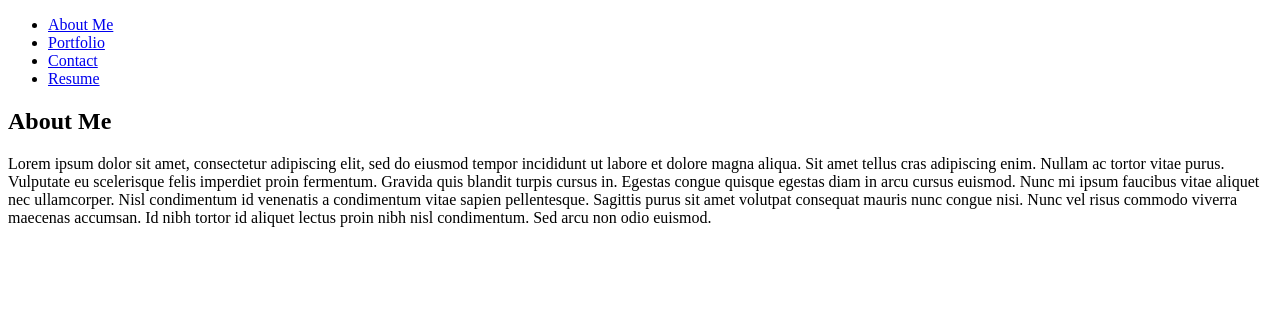
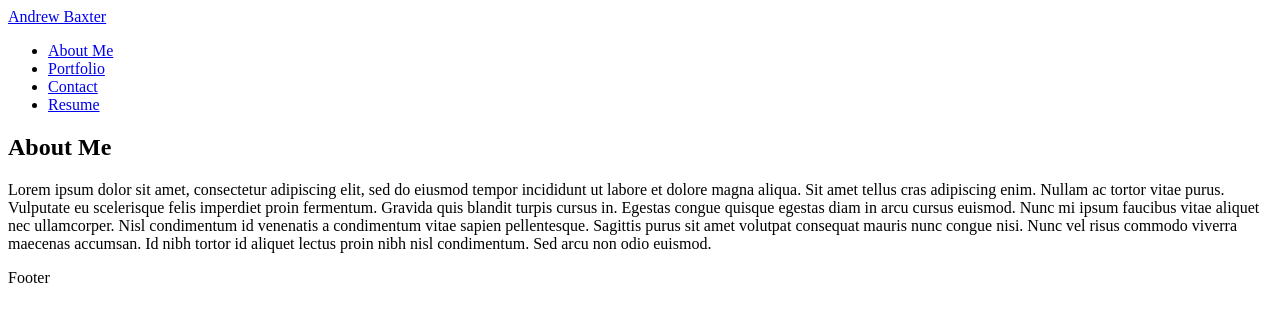
Before and after one commit to asbaxter/react-portfolio, a React (Create React App) app: page / in a window 1280 px wide. Shown: the top 322 px of the page. Built offline with nearby package versions, Linux system fonts and the light colour scheme.

Commit message:
navigation now conditionally renders content of webpage

```diff
--- a/src/App.js
+++ b/src/App.js
@@ -1,15 +1,26 @@
+import React, { useState } from 'react';
 import About from './components/About';
-import Nav from './components/Nav';
 import Header from './components/Header';
 import Footer from './components/Footer';
 import Projects from './components/Projects';
 import Contact from './components/Contact';
 
+
 function App() {
+  const [isAbout, setIsAbout] = useState(true);
+  const [isProjects, setIsProjects] = useState(false);
+  const [isContact, setIsContact] = useState(false);
   return (
     <>
-      <Nav />
-      <About />
+    <Header
+      setIsAbout={setIsAbout}
+      setIsProjects={setIsProjects}
+      setIsContact={setIsContact}
+    ></Header>
+      { isAbout && <About />}
+      { isProjects && <Projects />}
+      { isContact && <Contact />}
+    <Footer />
     </>
   )
 }
--- a/src/components/Header/index.js
+++ b/src/components/Header/index.js
@@ -1,7 +1,31 @@
 import React from "react";
 
-export default function Header(){
+export default function Header(props){
+    const {
+        setIsAbout,
+        setIsProjects,
+        setIsContact
+    } = props;
+
     return (
-        <div>Header</div>
+        <div>
+            <a href="/">Andrew Baxter</a>
+            <nav>
+            <ul>
+                <li>
+                    <a href="#about" onClick={() => {setIsProjects(false); setIsAbout(true); setIsContact(false)}}>About Me</a>
+                </li>
+                <li>
+                    <a href="#portfolio" onClick={() => {setIsProjects(true); setIsAbout(false); setIsContact(false)}}>Portfolio</a>
+                </li>
+                <li>
+                    <a href="#about" onClick={() => {setIsProjects(false); setIsAbout(false); setIsContact(true)}}>Contact</a>
+                </li>
+                <li>
+                    <a href="#resume">Resume</a>
+                </li>
+            </ul>
+        </nav>
+        </div>
     )
 }
--- a/src/components/Nav/index.js
+++ /dev/null
@@ -1,22 +0,0 @@
-import React from "react";
-
-export default function Nav(){
-    return (
-        <nav>
-            <ul>
-                <li>
-                    <a href="#about">About Me</a>
-                </li>
-                <li>
-                    <a href="#portfolio">Portfolio</a>
-                </li>
-                <li>
-                    <a href="#about">Contact</a>
-                </li>
-                <li>
-                    <a href="#resume">Resume</a>
-                </li>
-            </ul>
-        </nav>
-    )
-}
```
